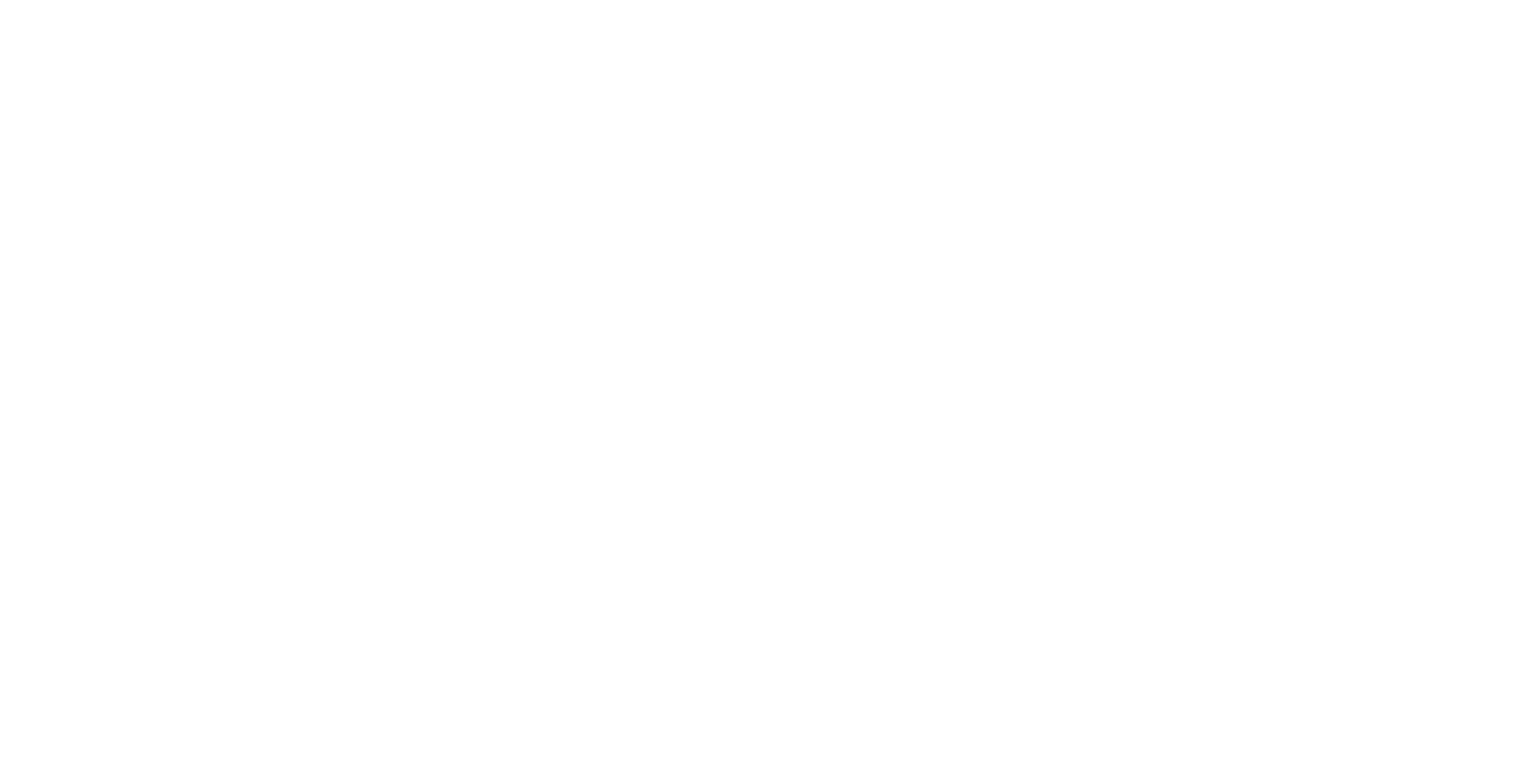
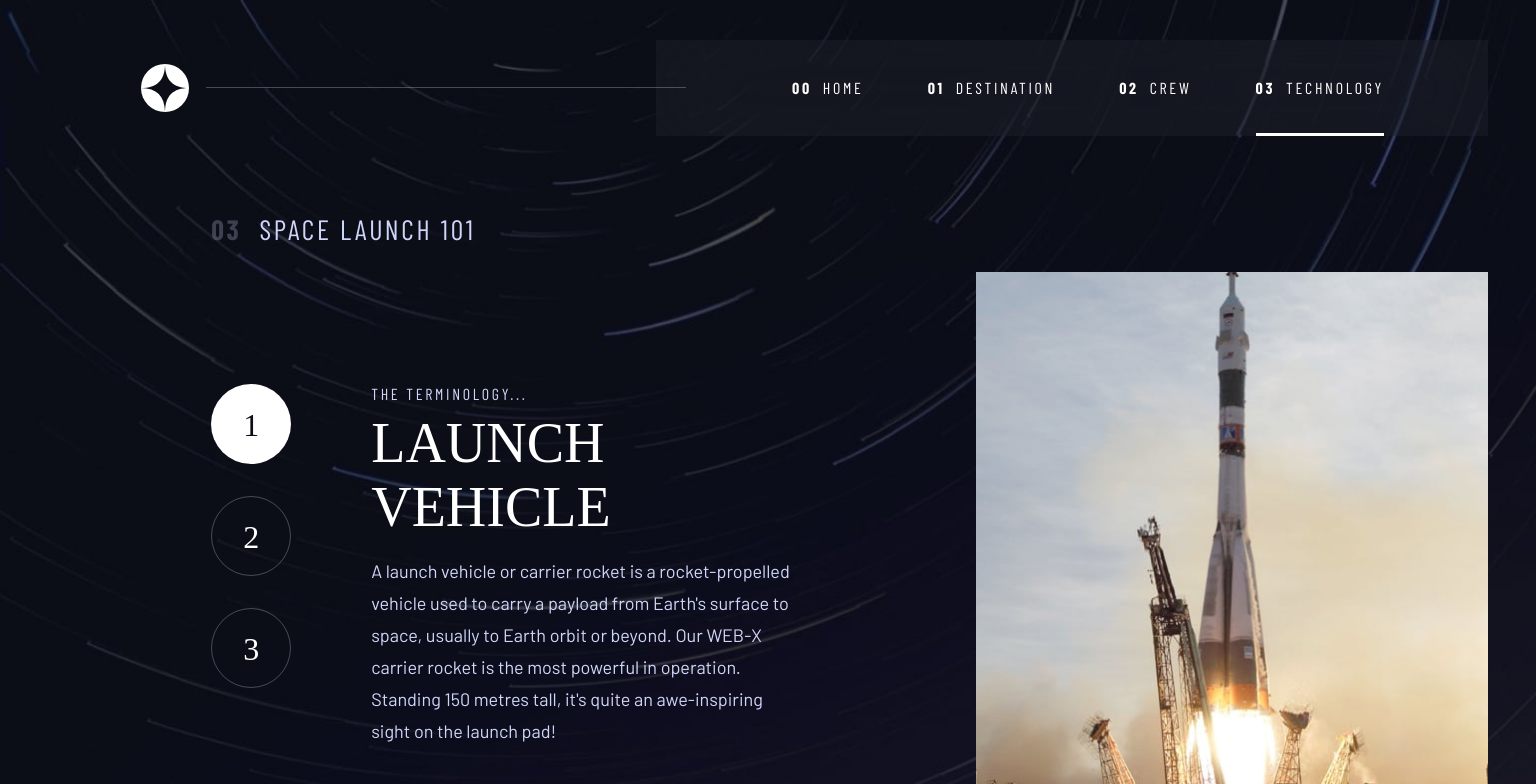
Before and after one commit to rylanzhou/frontend-mentor-space-tourism, a React (Vite) app: page /technology in a window 1536 px wide. Before the commit this address had no page. Shown: the top 784 px of the page. Built offline with nearby package versions, Linux system fonts and the light colour scheme; a web font is replaced by a local one.

Commit message:
feat: add technology page

```diff
--- a/src/App.tsx
+++ b/src/App.tsx
@@ -4,6 +4,7 @@
 import Crew from './pages/Crew';
 import Destination from './pages/Destination';
 import Home from './pages/Home';
+import Technology from './pages/Technology';
 
 function App() {
   return (
@@ -12,6 +13,7 @@
       <Route path="/home" element={<Home />} />
       <Route path="/destination" element={<Destination />} />
       <Route path="/crew" element={<Crew />} />
+      <Route path="/technology" element={<Technology />} />
     </Routes>
   );
 }
--- a/src/Layout.tsx
+++ b/src/Layout.tsx
@@ -12,7 +12,7 @@
   return (
     <div className={styles.Layout} aria-label={location.pathname}>
       <header>
-        <Logo />
+        <Logo className={styles.logo} />
         <menu aria-hidden={!menuVisible}>
           <Close className={styles['close-btn']} onClick={() => setMenuVisible(false)} />
 
--- /dev/null
+++ b/src/pages/Technology.tsx
@@ -0,0 +1,49 @@
+import React, { useState } from 'react';
+
+import Layout from '../Layout';
+
+import { technology } from '../data.json';
+
+import styles from '../styles/Technology.module.scss';
+
+export default function Technology() {
+  const [selectedTechnology, setSelectedTechnology] = useState(technology[0]);
+
+  return (
+    <Layout>
+      <main className={styles.Technology}>
+        <h5>
+          <span>03</span>
+          Space launch 101
+        </h5>
+
+        <section className={styles.content}>
+          <div className={styles.photo}>
+            <img className={styles.landscape} src={selectedTechnology.images.landscape} alt="" />
+            <img className={styles.portrait} src={selectedTechnology.images.portrait} alt="" />
+          </div>
+
+          <div className={styles.info}>
+            <ul>
+              {technology.map((each, index) => (
+                <li
+                  key={each.name}
+                  aria-current={each === selectedTechnology}
+                  onClick={() => setSelectedTechnology(each)}
+                >
+                  {index + 1}
+                </li>
+              ))}
+            </ul>
+
+            <div className={styles.text}>
+              <span>The terminology...</span>
+              <h3>{selectedTechnology.name}</h3>
+              <p>{selectedTechnology.description}</p>
+            </div>
+          </div>
+        </section>
+      </main>
+    </Layout>
+  );
+}
--- a/src/styles/Crew.module.scss
+++ b/src/styles/Crew.module.scss
@@ -53,6 +53,7 @@
 
       p {
         max-width: 28.625rem;
+        min-height: 5.25rem;
       }
     }
   }
@@ -116,7 +117,7 @@
 
         ul {
           justify-content: flex-start;
-          margin-top: 7.5rem;
+          margin-top: 5.5rem;
 
           li {
             width: 15px;
@@ -129,6 +130,10 @@
           h3 {
             margin: 15px 0 37px 0;
           }
+
+          p {
+            min-height: 10rem;
+          }
         }
       }
     }
--- a/src/styles/Layout.module.scss
+++ b/src/styles/Layout.module.scss
@@ -124,6 +124,12 @@
 
   @media screen and (min-width: 768px) {
     header {
+      padding: 0;
+
+      .logo {
+        margin-left: 2.4rem;
+      }
+
       .hamburger-btn {
         display: none;
       }
--- /dev/null
+++ b/src/styles/Technology.module.scss
@@ -0,0 +1,141 @@
+@import './global.scss';
+
+.Technology {
+  .photo {
+    // to counteract layout's padding
+    width: 100dvw;
+    margin: 2rem 0 2.125rem -1.5rem;
+
+    img {
+      width: 100%;
+
+      &.portrait {
+        display: none;
+      }
+    }
+  }
+
+  .info {
+    ul {
+      display: flex;
+      gap: 1rem;
+      justify-content: center;
+      margin-bottom: 1.625rem;
+
+      li {
+        width: clamp(2.5rem, 8dvw, 3.75rem);
+        height: clamp(2.5rem, 8dvw, 3.75rem);
+        line-height: clamp(2.5rem, 8dvw, 3.75rem);
+        border: 1px solid rgba(255, 255, 255, 0.25);
+        border-radius: 50%;
+        font-family: $font;
+        font-size: clamp(1rem, 3dvw, 1.5rem);
+        cursor: pointer;
+        transition: background-color 0.2s;
+
+        &:hover {
+          border-color: $primary;
+        }
+
+        &[aria-current='true'] {
+          background-color: $primary;
+          color: $contrast;
+        }
+      }
+    }
+
+    .text {
+      span {
+        letter-spacing: 2.7px;
+        font-family: $subFont;
+        color: $secondary;
+        text-transform: uppercase;
+      }
+
+      h3 {
+        margin: 0.5rem 0 1rem;
+      }
+
+      p {
+        max-width: 28.625rem;
+        margin: 0 auto;
+      }
+    }
+  }
+
+  @media screen and (min-width: 768px) {
+    h5 {
+      text-align: left;
+    }
+
+    .photo {
+      margin: 2rem 0 3.5rem -2.5rem;
+    }
+
+    ul {
+      margin-bottom: 2.75rem;
+    }
+
+    .text h3 {
+      margin: 1rem 0 1rem;
+    }
+  }
+
+  @media screen and (min-width: 1366px) {
+    padding-right: 0;
+
+    .content {
+      display: flex;
+      justify-content: space-between;
+      margin-top: 1.625rem;
+
+      .photo {
+        right: 0;
+        order: 2;
+        width: unset;
+        margin: 0;
+
+        img {
+          &.landscape {
+            display: none;
+          }
+
+          &.portrait {
+            display: block;
+            width: 32rem;
+          }
+        }
+      }
+
+      .info {
+        order: 1;
+        display: flex;
+        gap: 5rem;
+        margin-top: 7rem;
+
+        ul {
+          flex-direction: column;
+          justify-content: flex-start;
+          text-align: center;
+          gap: 2rem;
+
+          li {
+            width: 5rem;
+            height: 5rem;
+            line-height: 5rem;
+            font-size: 2rem;
+          }
+        }
+
+        .text {
+          width: 29.375rem;
+
+          p {
+            margin: 0;
+            padding-right: 1.625rem;
+          }
+        }
+      }
+    }
+  }
+}
--- a/src/styles/index.scss
+++ b/src/styles/index.scss
@@ -23,7 +23,7 @@
 
 h3 {
   line-height: clamp(1.75rem, 6dvw, 2.875rem);
-  font-size: clamp(1.5rem, 4dvw, 2rem);
+  font-size: clamp(1.5rem, 5dvw, 2.5rem);
   font-family: $font;
   font-weight: normal;
   text-transform: uppercase;
@@ -60,8 +60,9 @@
 }
 
 main {
-  padding: 1.5rem 1.5rem 6.5rem;
+  padding: 0 1.5rem 6.5rem;
   text-align: center;
+  overflow-x: hidden;
 }
 
 @media screen and (min-width: 768px) {
```
